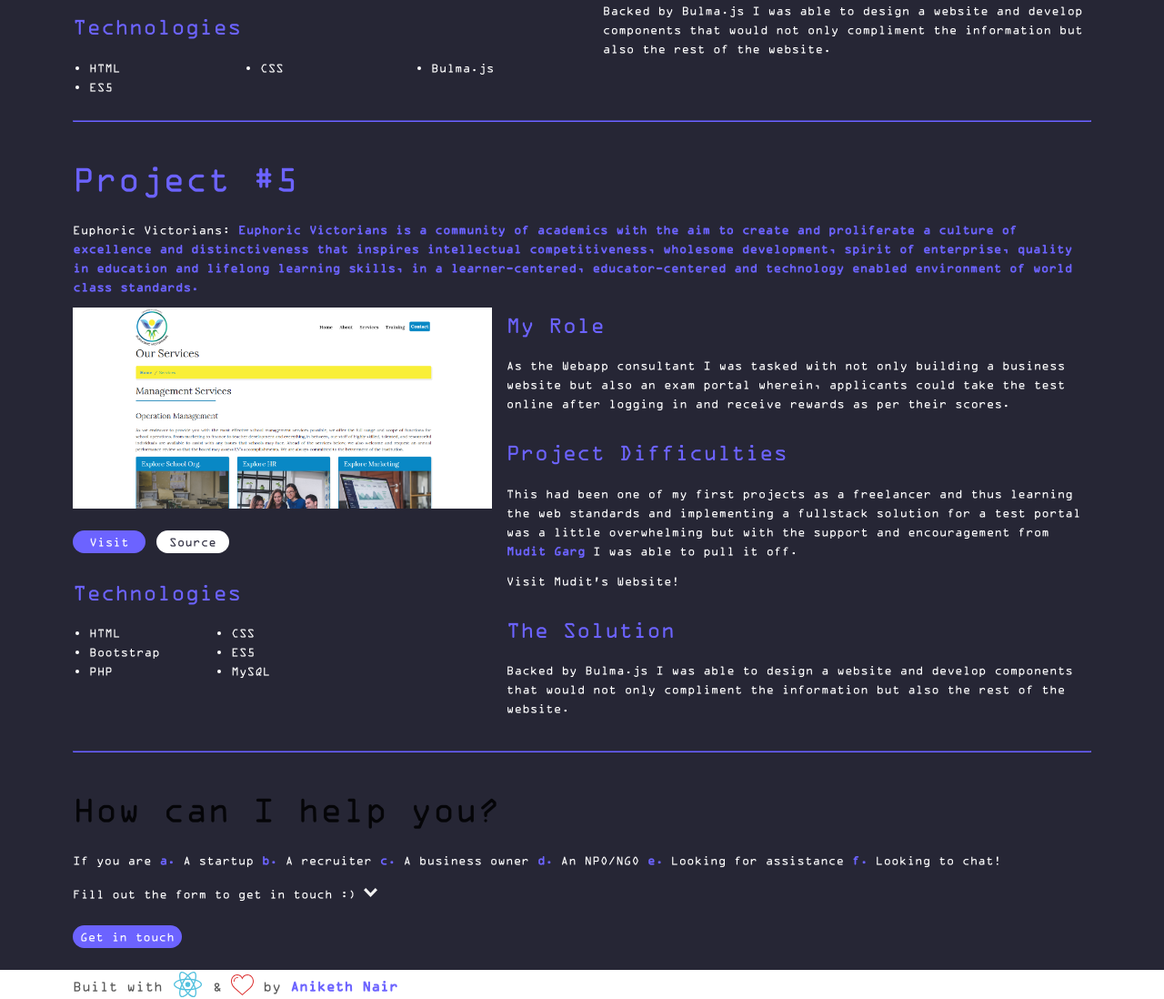
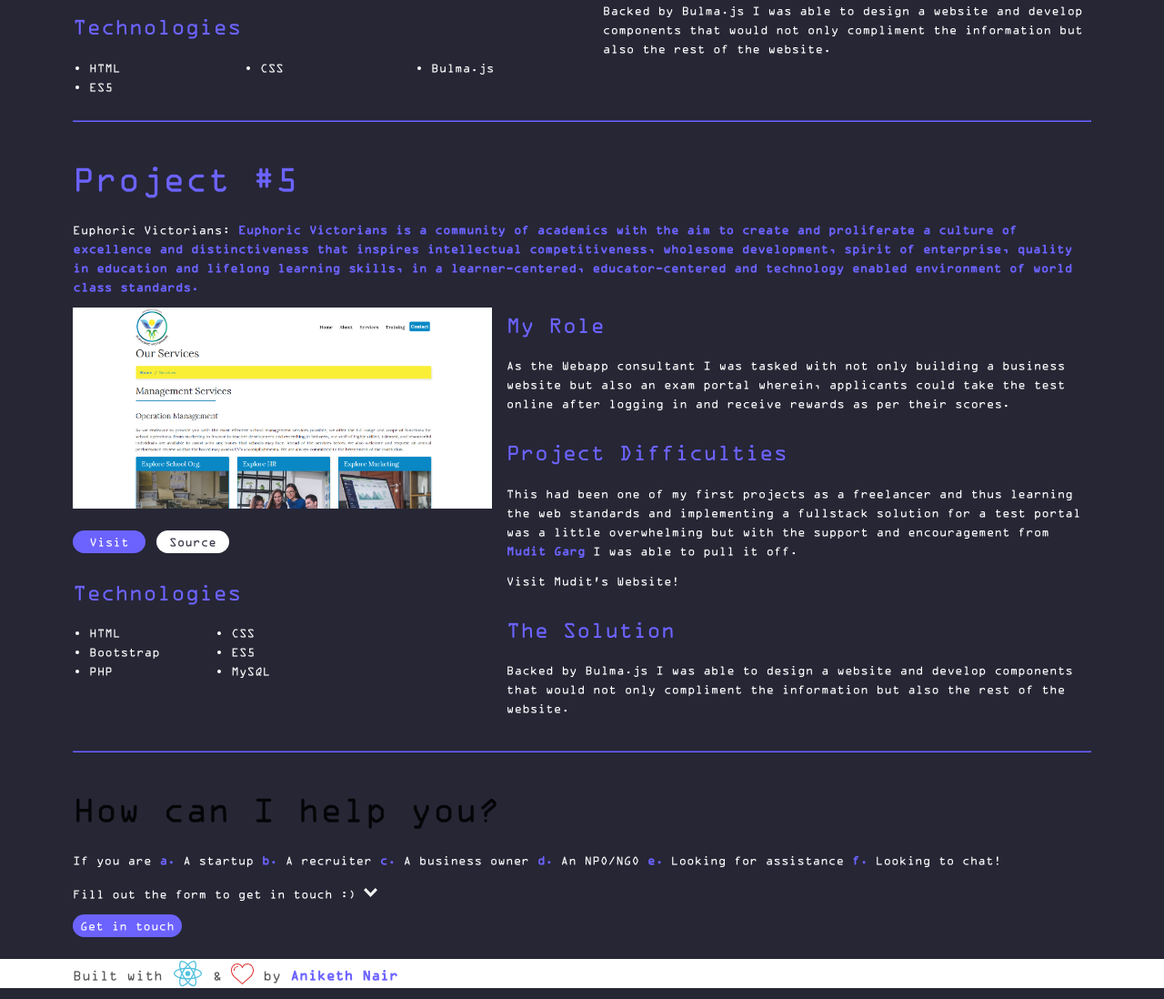
Before and after one commit to Takhine/portfolio, a React (Create React App) app: page /projects in a window 1280 px wide. Shown: the part 3008-4106 px from the top of the page at 91% size. Built offline with nearby package versions, Linux system fonts and the light colour scheme.

Commit message:
Margin Fix

```diff
--- a/src/static/styles/pages/_projects.scss
+++ b/src/static/styles/pages/_projects.scss
@@ -155,7 +155,7 @@
     }
     @at-root .contact-button{
         display: inline;
-        margin: 24px 0;
+        margin: 12px 0 24px;
         @include primary-button;
         min-width: 120px;
         &:focus{
```
